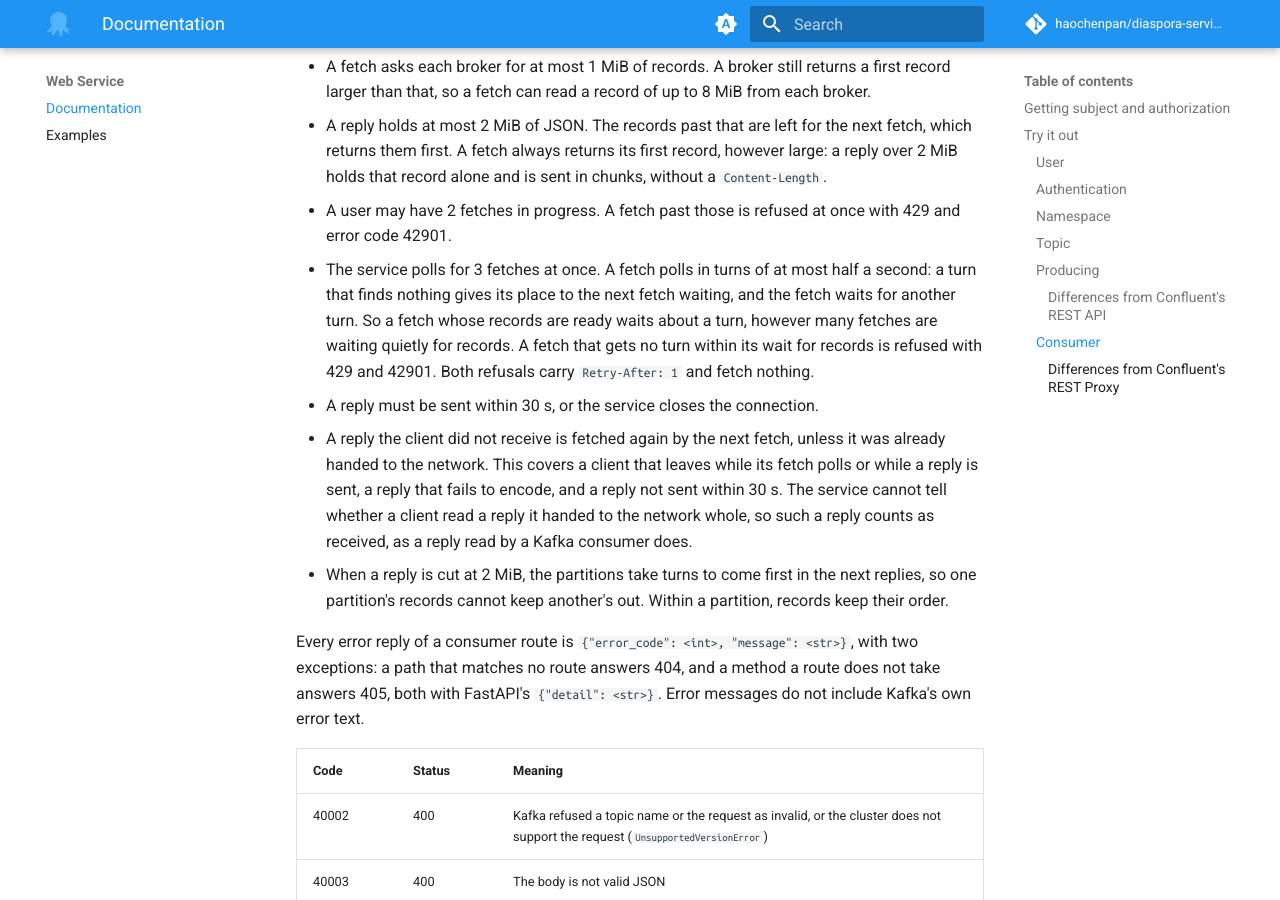
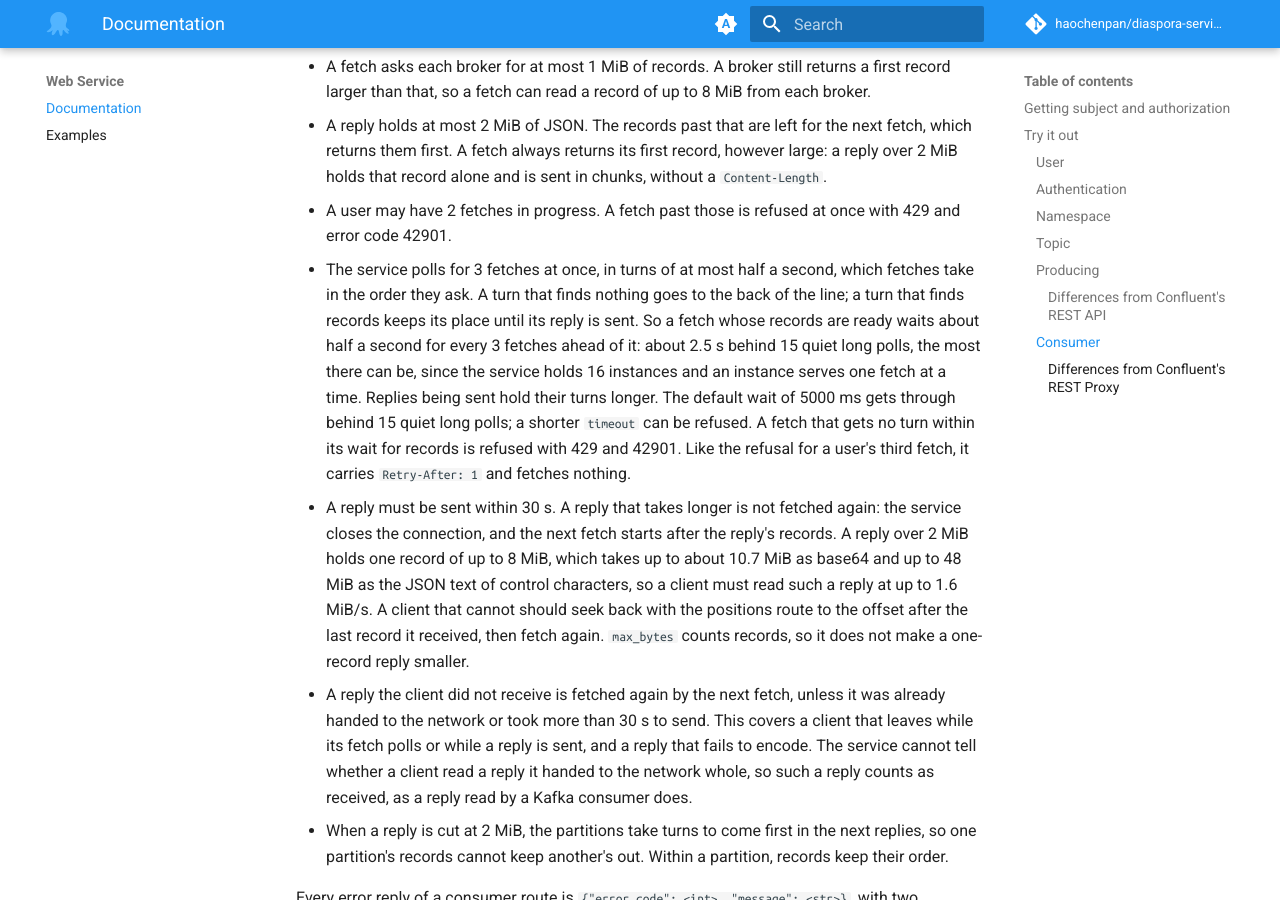
Before and after one commit to haochenpan/diaspora-service, an MkDocs documentation site: the page built from docs/web/api.md, in a window 1280 px wide and 900 px high, scrolled down 9248 px. Built offline with MkDocs 1.6.1 and Material for MkDocs 9.7.7, drawn with Linux system fonts in a browser that asks for light colours; comment, search, counter and statistics services are not loaded; the version menu is left out.

Commit message:
Document skipped slow replies and the wait for a fetch turn
A reply that takes more than 30 s to send is not fetched again; the
reference says how large a one-record reply can be, the read rate it
needs, and that a client too slow for it can seek back to the offset
after its last record. max_bytes counts records, so it does not make
such a reply smaller. The wait for a turn is stated as it is: about
half a second for every 3 fetches ahead, about 2.5 s behind the most
quiet long polls the service can hold, which the default wait of
5000 ms gets through and a shorter timeout may not.

Co-Authored-By: Claude Opus 5.5 <noreply@anthropic.com>

```diff
--- a/docs/web/api.md
+++ b/docs/web/api.md
@@ -252,9 +252,9 @@ The consumer routes have these limits:
 - A fetch asks each broker for at most 1 MiB of records. A broker still returns a first record larger than that, so a fetch can read a record of up to 8 MiB from each broker.
 - A reply holds at most 2 MiB of JSON. The records past that are left for the next fetch, which returns them first. A fetch always returns its first record, however large: a reply over 2 MiB holds that record alone and is sent in chunks, without a `Content-Length`.
 - A user may have 2 fetches in progress. A fetch past those is refused at once with 429 and error code 42901.
-- The service polls for 3 fetches at once. A fetch polls in turns of at most half a second: a turn that finds nothing gives its place to the next fetch waiting, and the fetch waits for another turn. So a fetch whose records are ready waits about a turn, however many fetches are waiting quietly for records. A fetch that gets no turn within its wait for records is refused with 429 and 42901. Both refusals carry `Retry-After: 1` and fetch nothing.
-- A reply must be sent within 30 s, or the service closes the connection.
-- A reply the client did not receive is fetched again by the next fetch, unless it was already handed to the network. This covers a client that leaves while its fetch polls or while a reply is sent, a reply that fails to encode, and a reply not sent within 30 s. The service cannot tell whether a client read a reply it handed to the network whole, so such a reply counts as received, as a reply read by a Kafka consumer does.
+- The service polls for 3 fetches at once, in turns of at most half a second, which fetches take in the order they ask. A turn that finds nothing goes to the back of the line; a turn that finds records keeps its place until its reply is sent. So a fetch whose records are ready waits about half a second for every 3 fetches ahead of it: about 2.5 s behind 15 quiet long polls, the most there can be, since the service holds 16 instances and an instance serves one fetch at a time. Replies being sent hold their turns longer. The default wait of 5000 ms gets through behind 15 quiet long polls; a shorter `timeout` can be refused. A fetch that gets no turn within its wait for records is refused with 429 and 42901. Like the refusal for a user's third fetch, it carries `Retry-After: 1` and fetches nothing.
+- A reply must be sent within 30 s. A reply that takes longer is not fetched again: the service closes the connection, and the next fetch starts after the reply's records. A reply over 2 MiB holds one record of up to 8 MiB, which takes up to about 10.7 MiB as base64 and up to 48 MiB as the JSON text of control characters, so a client must read such a reply at up to 1.6 MiB/s. A client that cannot should seek back with the positions route to the offset after the last record it received, then fetch again. `max_bytes` counts records, so it does not make a one-record reply smaller.
+- A reply the client did not receive is fetched again by the next fetch, unless it was already handed to the network or took more than 30 s to send. This covers a client that leaves while its fetch polls or while a reply is sent, and a reply that fails to encode. The service cannot tell whether a client read a reply it handed to the network whole, so such a reply counts as received, as a reply read by a Kafka consumer does.
 - When a reply is cut at 2 MiB, the partitions take turns to come first in the next replies, so one partition's records cannot keep another's out. Within a partition, records keep their order.
 
 Every error reply of a consumer route is `{"error_code": <int>, "message": <str>}`, with two exceptions: a path that matches no route answers 404, and a method a route does not take answers 405, both with FastAPI's `{"detail": <str>}`. Error messages do not include Kafka's own error text.
```
